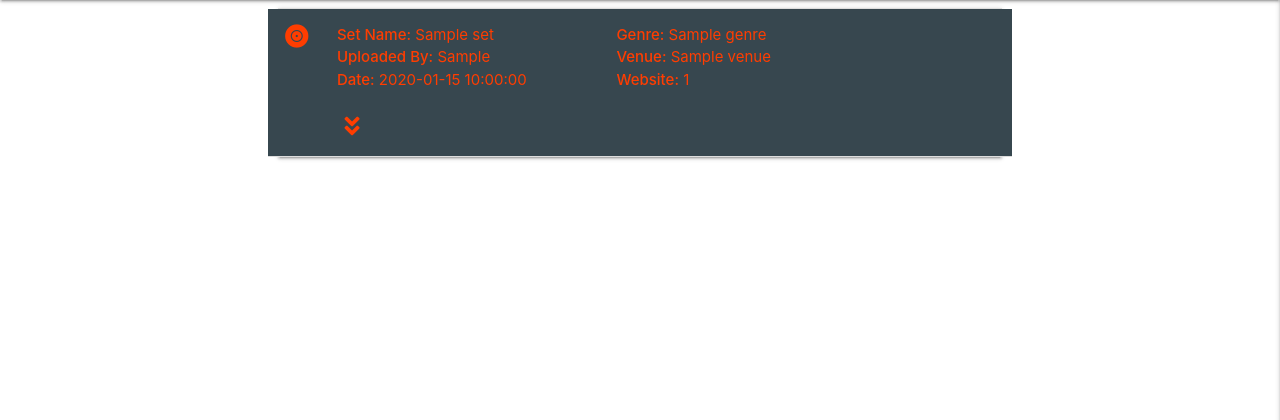
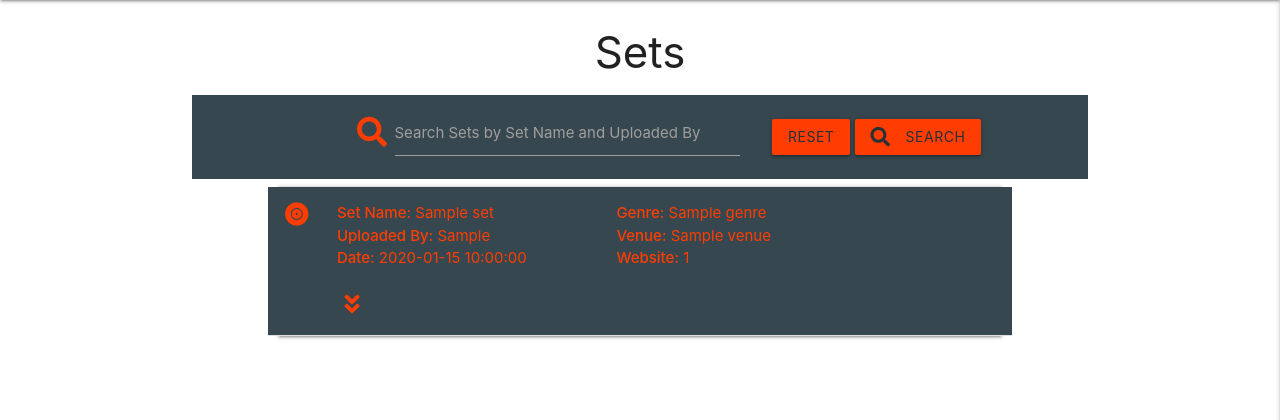
Before and after one commit to Code-Institute-Submissions/TobinStonelake-entunepreneurs_AprResub, a Flask app: page / in a window 1280 px wide. Shown: the part 64-484 px from the top of the page. Run offline with Flask 2, Linux system fonts and the light colour scheme; a database or web service that is not in the repository returns one stand-in record (values such as "Sample title"); some libraries are stand-ins or nearby versions.

Commit message:
Added search Functionality to Sets mainpage

```diff
--- a/app.py
+++ b/app.py
@@ -24,6 +24,13 @@ def get_tracks():
     sets = list(mongo.db.sets.find())
     tracks = list(mongo.db.tracks.find())
     return render_template("tracks.html", tracks=tracks, sets=sets)
+
+
+@app.route("/search", methods=["GET", "POST"])
+def search():
+    query = request.form.get("query")
+    sets = list(mongo.db.sets.find({"$text": {"$search": query}}))
+    return render_template("tracks.html", sets=sets)
 
 
 @app.route("/register", methods=["GET", "POST"])
--- a/templates/tracks.html
+++ b/templates/tracks.html
@@ -1,6 +1,31 @@
 {% extends "base.html" %}
 {% block content %}
 
+    <h3 class="center-align">Sets</h3>
+
+    <div class="row center-align deep-orange-text text-accent-3 text-shadow blue-grey darken-3">
+        <form action="{{ url_for('search') }}" method="post" class="col s12 m12 l10 offset-l1">
+            <div class="valign-wrapper center-align">
+                <div class="input-field col s12 m12 l10 offset-l1">
+                    <i class="fas fa-search prefix deep-orange-text text-accent-3 text-shadow"></i>
+                    <input type="text" name="query" id="query" minlength="1" class="validate" required>
+                    <label for="query">Search Sets by Set Name and Uploaded By</label>
+                </div>
+                <div class="col s12 m6">
+                    <a href="{{ url_for('get_tracks') }}" class="btn deep-orange accent-3
+                        blue-grey-text text-darken-4 text-shadow center-align">
+                            Reset
+                    </a>
+                    <button type="submit" class="btn deep-orange accent-3
+                        blue-grey-text text-darken-4 text-shadow center-align">
+                            <i class="fas fa-search left"></i> Search
+                    </button>
+                </div>
+            </div>
+        </form>
+    </div>
+
+    {% if sets|length > 0 %}
     <div class="row">
         <div class="col s12 m12 l10 offset-l1">
             <ul class="collapsible" data-collapsible="accordion">
@@ -81,5 +106,8 @@
             </ul>
         </div>
     </div>
+    {% else %}
+    <h3 class="center-align red-text text-darken-4">No Results Found</h3>
+    {% endif %}
 
 {% endblock %}
```
